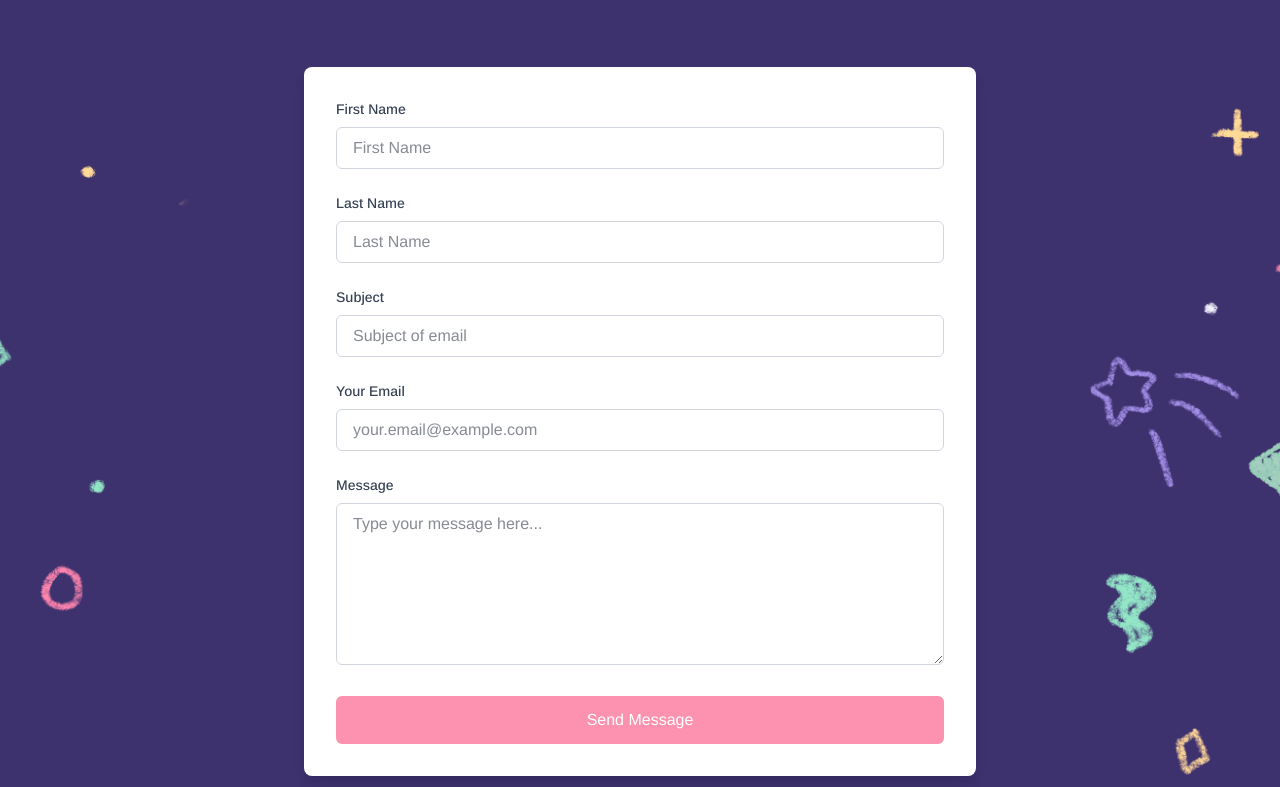
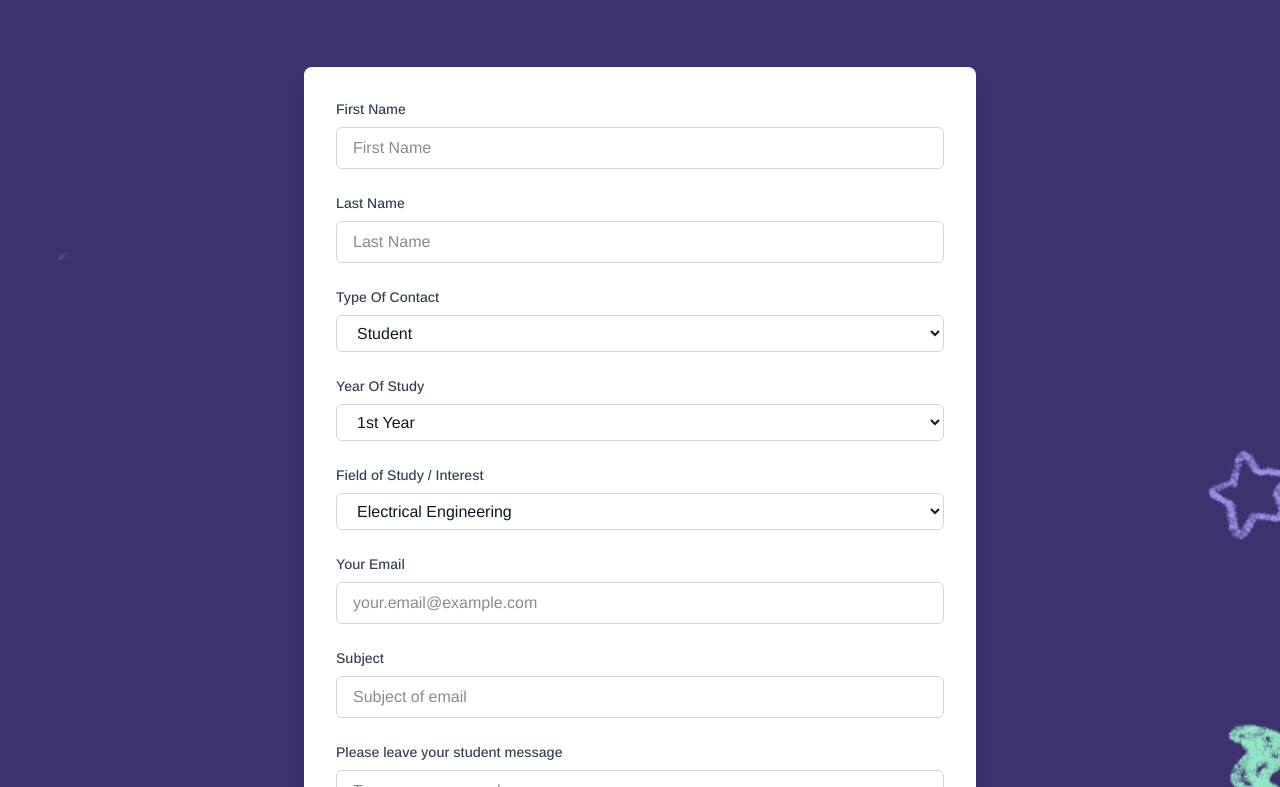
Before and after one commit to Waybionic/temp-website, a Next.js app in the folder waybionic/: page /contact in a window 1280 px wide. Shown: the part 696-1483 px from the top of the page. Built offline with nearby package versions, Linux system fonts and the light colour scheme.

Commit message:
Made some changes, this is the branch that is not paid.

```diff
--- /dev/null
+++ b/waybionic/src/app/contact/components/NonStudent.tsx
@@ -0,0 +1,64 @@
+import React from 'react'
+import NonStudentMessage from './NonStudentMessage'
+import NonStudentInput from './NonStudentInput'
+
+const NonStudent = ({ typeOfContact, setClubInfo, setBusinessInfo, setProfessionInfo, setSponsershipInfo, setPartnershipInfo, setOtherInfo, clubInfo, businessInfo, professionInfo, sponsershipInfo, partnershipInfo, message, setMessage, otherInfo }) => {
+  const getStateValue = () => {
+    switch(typeOfContact) {
+      case "Club":
+        return clubInfo
+      case "Business":
+        return businessInfo
+      case "Industry Professional":
+        return professionInfo
+      case "Sponsorship":
+        return sponsershipInfo
+      case "Partnership":
+        return partnershipInfo
+      case "Professor":
+        return professionInfo
+      default:
+        return otherInfo
+    }
+  }
+
+  const setStateValue = (value: string) => {
+    switch(typeOfContact) {
+      case "Club":
+        setClubInfo(value)
+        break
+      case "Business":
+        setBusinessInfo(value)
+        break
+      case "Industry Professional":
+        setProfessionInfo(value)
+        break
+      case "Sponsorship":
+        setSponsershipInfo(value)
+        break
+      case "Partnership":
+        setPartnershipInfo(value)
+        break
+      case "Professor":
+        setProfessionInfo(value)
+        break
+      default:
+        setOtherInfo(value)
+    }
+  }
+
+  if (typeOfContact && typeOfContact !== "Student") {
+    return (
+      <>
+        <div>
+          <NonStudentMessage typeOfContact={typeOfContact} />
+          <NonStudentInput getStateValue={getStateValue} setStateValue={setStateValue} />
+        </div>
+      </>
+    )
+  }
+
+  return null
+}
+
+export default NonStudent
--- /dev/null
+++ b/waybionic/src/app/contact/components/NonStudentInput.tsx
@@ -0,0 +1,19 @@
+import React from 'react'
+
+const NonStudentInput = ({ getStateValue, setStateValue}) => {
+  return (
+    <>
+      <textarea
+        id="message"
+        value={getStateValue()}
+        onChange={(e) => setStateValue(e.target.value)}
+        required
+        rows={6}
+        className="w-full px-4 py-2 border border-gray-300 rounded-md focus:ring-2 focus:ring-blue-500 focus:border-blue-500"
+        placeholder="Type your message here..."
+      />
+    </>
+  )
+}
+
+export default NonStudentInput
--- /dev/null
+++ b/waybionic/src/app/contact/components/NonStudentMessage.tsx
@@ -0,0 +1,29 @@
+import React from 'react'
+
+type NonStudentMessageProps = {
+  typeOfContact: string;
+};
+
+const messageDictionary = {
+  "Business": "Please enter your business information and interests",
+  "Club": "Please enter your club information and interests",
+  "Industry Professional": "Please enter your profession information and interests",
+  "Professor": "Please enter your professorship information and interests",
+  "Partnership": "Please enter your partnership information and interests",
+  "Sponsorship": "Please enter your sponsorship information and interests",
+  "Other": "Please enter additional information"
+}
+
+const NonStudentMessage = ({typeOfContact} : NonStudentMessageProps) => {
+  return (
+    <>
+      <label
+        className="block text-sm font-medium text-gray-700 mb-2"
+      >
+        {messageDictionary[typeOfContact]}
+      </label>
+    </>
+  )
+}
+
+export default NonStudentMessage
--- /dev/null
+++ b/waybionic/src/app/contact/components/Student.tsx
@@ -0,0 +1,54 @@
+import React from 'react'
+
+const Student = ({yearOfStudy, setYearOfStudy, fieldOfStudy, setFieldOfStudy}) => {
+  return (
+    <>
+      <div>
+        <label
+          htmlFor="yearOfStudy"
+          className="block text-sm font-medium text-gray-700 mb-2"
+        >
+          Year Of Study
+        </label>
+        <select
+          id="yearOfStudy"
+          value={yearOfStudy}
+          onChange={(e) => (setYearOfStudy(e.target.value))}
+          required
+          className="w-full px-4 py-2 border border-gray-300 rounded-md focus:ring-2 focus:ring-blue-500 focus:border-blue-500 "
+        >
+          <option value="1st" className="text-gray-700 mb-2">1st Year</option>
+          <option value="2nd" className="text-gray-700 mb-2">2nd Year</option>
+          <option value="3rd" className="text-gray-700 mb-2">3rd Year</option>
+          <option value="+4th" className="text-gray-700 mb-2">+4th Year</option>
+        </select>
+      </div>
+      <div>
+        <label
+          htmlFor="fieldOfStudy"
+          className="block text-sm font-medium text-gray-700 mb-2"
+        >
+          Field of Study / Interest
+        </label>
+        <select
+          id="fieldOfStudy"
+          value={fieldOfStudy}
+          onChange={(e) => (setFieldOfStudy(e.target.value))}
+          required
+          className="w-full px-4 py-2 border border-gray-300 rounded-md focus:ring-2 focus:ring-blue-500 focus:border-blue-500 "
+        >
+          <option value="Electrical Engineering" className="text-gray-700 mb-2">Electrical Engineering</option>
+          <option value="Software Engineering" className="text-gray-700 mb-2">Software Engineering</option>
+          <option value="Biomedical Engineering" className="text-gray-700 mb-2">Biomedical Engineering</option>
+          <option value="Mechanical Engineering" className="text-gray-700 mb-2">Mechanical Engineering</option>
+          <option value="Computer Science" className="text-gray-700 mb-2">Computer Science</option>
+          <option value="Natural Sciences" className="text-gray-700 mb-2">Natural Sciences</option>
+          <option value="Business" className="text-gray-700 mb-2">Business</option>
+          <option value="Other" className="text-gray-700 mb-2">Other</option>
+        </select>
+      </div>
+    </>
+  )
+}
+
+export default Student
--- a/waybionic/src/app/contact/components/contact.tsx
+++ b/waybionic/src/app/contact/components/contact.tsx
@@ -1,15 +1,26 @@
 "use client";
 
+import { Yesteryear } from "next/font/google";
 import { useState } from "react";
+import Student from "./Student";
+import NonStudent from "./NonStudent";
 
 export default function Contact() {
   const [firstName, setFirstName] = useState("");
   const [lastName, setLastName] = useState("");
+  const [typeOfContact, setTypeOfContact] = useState("Student");
+  const [yearOfStudy, setYearOfStudy] = useState("1st");
+  const [fieldOfStudy, setFieldOfStudy] = useState("Electrical Engineering");
+  const [clubInfo, setClubInfo] = useState("");
+  const [businessInfo, setBusinessInfo] = useState("");
+  const [professionInfo, setProfessionInfo] = useState("");
+  const [sponsershipInfo, setSponsershipInfo] = useState("");
+  const [partnershipInfo, setPartnershipInfo] = useState("");
+  const [otherInfo, setOtherInfo] = useState("");
   const [subject, setSubject] = useState("");
   const [email, setEmail] = useState("");
   const [message, setMessage] = useState("");
   const [status, setStatus] = useState("");
-
 
   const link: string =
     "https://docs.google.com/forms/d/e/1FAIpQLSfh3q89PTxHesr0P7nelygxXIYYP24kRp_27Yb5mSbyxfiJCQ/viewform?usp=header";
@@ -19,13 +30,42 @@ const hiring: boolean = true;
   const handleSubmit = (e: React.FormEvent) => {
     e.preventDefault();
 
-    const fullName = `${firstName} ${lastName}`.trim();
+    const fullInfo = `${firstName} ${lastName} - ${typeOfContact}${typeOfContact === "Student" ? (` - ${yearOfStudy} Year - ${fieldOfStudy} (Field Of Study / Field of Interest)`) : ``}`;
 
+    let messageDirect;
+
+    switch(typeOfContact) {
+      case "Business":
+        messageDirect = businessInfo;
+        break;
+      case "Club":
+        messageDirect = clubInfo;
+        break;
+      case "Industry Professional":
+        messageDirect = professionInfo;
+        break;
+      case "Professor":
+        messageDirect = professionInfo;
+        break;
+      case "Partnership":
+        messageDirect = partnershipInfo;
+        break;
+      case "Sponsorship":
+        messageDirect = sponsershipInfo;
+        break;
+      case "Other":
+        messageDirect = otherInfo;
+        break;
+      case "Student":
+      default:
+        messageDirect = message;
+        break;
+    }
 
     const mailtoLink = `mailto:waybionics@gmail.com?subject=${encodeURIComponent(
-      subject || "Contact Form Submission"
-    )}&body=${encodeURIComponent(message)}%0D%0A%0D%0AFrom: ${encodeURIComponent(
-      fullName
+      (`${subject} - ${fullInfo}`) || "Contact Form Submission"
+    )}&body=${encodeURIComponent(messageDirect)}%0D%0A%0D%0AFrom: ${encodeURIComponent(
+      fullInfo
     )} (${encodeURIComponent(email)})`;
 
     window.location.href = mailtoLink;
@@ -36,6 +76,15 @@ const hiring: boolean = true;
     setEmail("");
     setMessage("");
     setStatus("Message opened in your default email client!");
+    setTypeOfContact("Student");
+    setYearOfStudy("1st");
+    setFieldOfStudy("Electrical Engineering");
+    setClubInfo("");
+    setBusinessInfo("");
+    setProfessionInfo("");
+    setSponsershipInfo("");
+    setPartnershipInfo("");
+    setOtherInfo("");
   };
 
   return (
@@ -90,21 +139,31 @@ const hiring: boolean = true;
                 </div>
                 <div>
                   <label
-                    htmlFor="subject"
+                    htmlFor="typeOfContact"
                     className="block text-sm font-medium text-gray-700 mb-2"
                   >
-                    Subject
+                    Type Of Contact
                   </label>
-                  <input
-                    type="text"
-                    id="subject"
-                    value={subject}
-                    onChange={(e) => setSubject(e.target.value)}
+                  <select
+                    id="typeOfContact"
+                    value={typeOfContact}
+                    onChange={(e) => (setTypeOfContact(e.target.value))}
                     required
-                    className="w-full px-4 py-2 border border-gray-300 rounded-md focus:ring-2 focus:ring-blue-500 focus:border-blue-500"
-                    placeholder="Subject of email"
-                  />
+                    className="w-full px-4 py-2 border border-gray-300 rounded-md focus:ring-2 focus:ring-blue-500 focus:border-blue-500 "
+                  >
+                    <option value="Student" className="text-gray-700 mb-2">Student</option>
+                    <option value="Club" className="text-gray-700 mb-2">Club</option>
+                    <option value="Business" className="text-gray-700 mb-2">Business</option>
+                    <option value="Industry Professional" className="text-gray-700 mb-2">Industry Professional</option>
+                    <option value="Professor" className="text-gray-700 mb-2">Professor</option>
+                    <option value="Partnership" className="text-gray-700 mb-2">Partnership</option>
+                    <option value="Sponsorship" className="text-gray-700 mb-2">Sponsorship</option>
+                    <option value="Other" className="text-gray-700 mb-2">Other</option>
+                  </select>
                 </div>
+
+                {typeOfContact === "Student" ? (<Student yearOfStudy={yearOfStudy} setYearOfStudy={setYearOfStudy} fieldOfStudy={fieldOfStudy} setFieldOfStudy={setFieldOfStudy} />) : (<></>)}
+
                 <div>
                   <label
                     htmlFor="email"
@@ -122,12 +181,31 @@ const hiring: boolean = true;
                     placeholder="your.email@example.com"
                   />
                 </div>
+
+                <div>
+                  <label
+                    htmlFor="subject"
+                    className="block text-sm font-medium text-gray-700 mb-2"
+                  >
+                    Subject
+                  </label>
+                  <input
+                    type="text"
+                    id="subject"
+                    value={subject}
+                    onChange={(e) => setSubject(e.target.value)}
+                    required
+                    className="w-full px-4 py-2 border border-gray-300 rounded-md focus:ring-2 focus:ring-blue-500 focus:border-blue-500"
+                    placeholder="Subject of email"
+                  />
+                </div>
+                {typeOfContact === "Student" ? (
                   <div>
                     <label
                       htmlFor="message"
                       className="block text-sm font-medium text-gray-700 mb-2"
                     >
-                    Message
+                      Please leave your student message
                     </label>
                     <textarea
                       id="message"
@@ -139,6 +217,8 @@ const hiring: boolean = true;
                       placeholder="Type your message here..."
                     />
                   </div>
+                ) : <></>}
+                {(typeOfContact !== "Student" && typeOfContact) ? (<NonStudent typeOfContact={typeOfContact} setClubInfo={setClubInfo} setBusinessInfo={setBusinessInfo} setProfessionInfo={setProfessionInfo} setSponsershipInfo={setSponsershipInfo} setPartnershipInfo={setPartnershipInfo} clubInfo={clubInfo} businessInfo={businessInfo} professionInfo={professionInfo} sponsershipInfo={sponsershipInfo} partnershipInfo={partnershipInfo} otherInfo={otherInfo} message={message} setMessage={setMessage} setOtherInfo={setOtherInfo} />) : (<></>)}
                 <button
                   type="submit"
                   style={{ backgroundColor: "var(--color-pink)" }}
```
Lines whose indentation alone changed are shown as unchanged.
